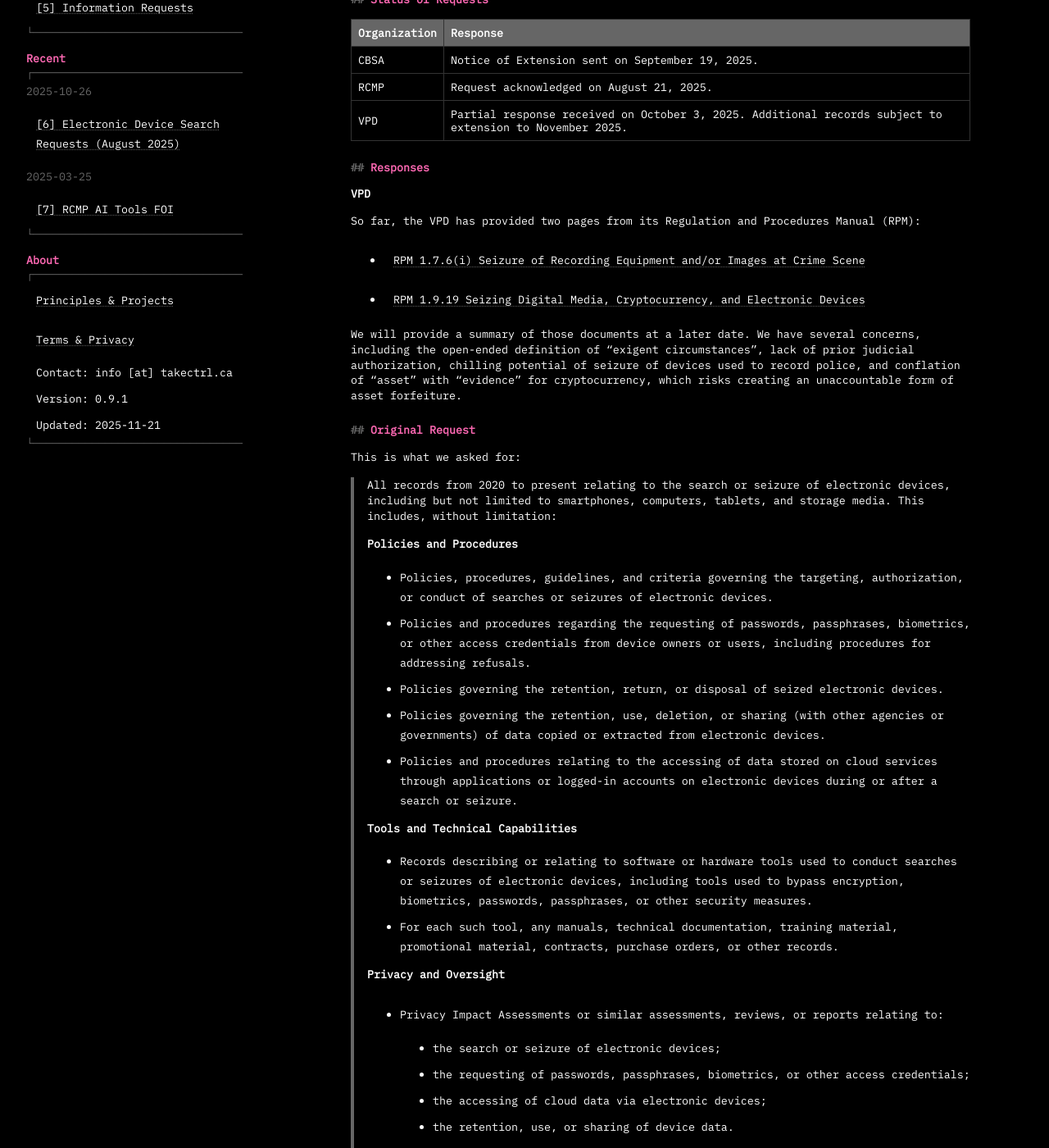
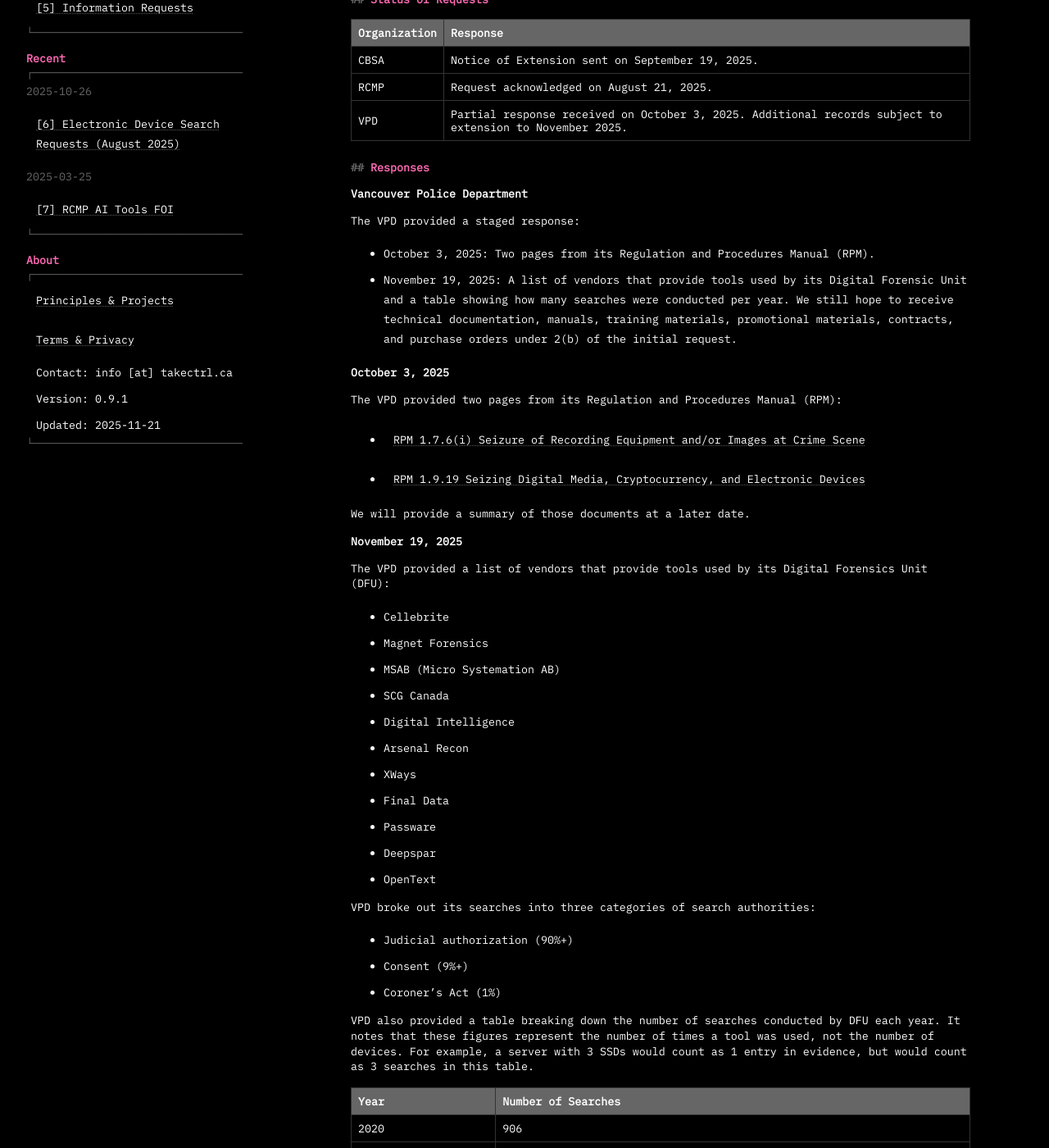
Before and after one commit to gmcmullen/takectrl.ca, a Jekyll site: the page built from _projects/device-searches.md, in a window 1280 px wide and 1400 px high, scrolled down 567 px. Shown: the whole window at 82% size. Built offline with Jekyll 4.4.1, drawn with Linux system fonts in a browser that asks for light colours; some of the changed text lies outside the part shown.

Commit message:
Update device-searches.md

```diff
--- a/_projects/device-searches.md
+++ b/_projects/device-searches.md
@@ -8,7 +8,7 @@
 ---
 # Electronic Device Searches
 
-*Updated: October 9, 2025*
+*Updated: November 21, 2025*
 
 In August 2025, we made access to information and freedom of information requests to the Royal Canadian Mounted Police (RCMP), Canada Border Services Agency (CBSA), and Vancouver Police Department (VPD). We requested information on their policies and procedures for the search and seizure of electronic devices.
 
@@ -22,14 +22,53 @@
 
 ## Responses
 
-### V﻿PD
+### Vancouver Police Department
+The VPD provided a staged response:
+- October 3, 2025: Two pages from its Regulation and Procedures Manual (RPM).
+- November 19, 2025: A list of vendors that provide tools used by its Digital Forensic Unit and a table showing how many searches were conducted per year.
+We still hope to receive technical documentation, manuals, training materials, promotional materials, contracts, and purchase orders under 2(b) of the initial request.
 
-So far, the VPD has provided two pages from its Regulation and Procedures Manual (RPM):
+
+
+#### October 3, 2025
+
+The VPD provided two pages from its Regulation and Procedures Manual (RPM):
 
 * [RPM 1.7.6(i) Seizure of Recording Equipment and/or Images at Crime Scene](/files/2025-FOI-VPD-Device-Search/RPM-1.7.6(i)-Seizure-of-Recording-Equipment.pdf)[](/files/2025-FOI-VPD-Device-Search/RPM-1.9.19-Seizing-Digital-Media-Cryptocurrency-and-Electronic-Devices.pdf)
 * [RPM 1.9.19 Seizing Digital Media, Cryptocurrency, and Electronic Devices](/files/2025-FOI-VPD-Device-Search/RPM-1.9.19-Seizing-Digital-Media-Cryptocurrency-and-Electronic-Devices.pdf)
 
-We will provide a summary of those documents at a later date. We have several concerns, including the open-ended definition of "exigent circumstances", lack of prior judicial authorization, chilling potential of seizure of devices used to record police, and conflation of “asset” with “evidence” for cryptocurrency, which risks creating an unaccountable form of asset forfeiture.
+We will provide a summary of those documents at a later date.
+
+#### November 19, 2025
+
+The VPD provided a list of vendors that provide tools used by its Digital Forensics Unit (DFU):
+- Cellebrite
+- Magnet Forensics
+- MSAB (Micro Systemation AB)
+- SCG Canada
+- Digital Intelligence
+- Arsenal Recon
+- XWays
+- Final Data
+- Passware
+- Deepspar
+- OpenText
+
+VPD broke out its searches into three categories of search authorities:
+- Judicial authorization (90%+)
+- Consent (9%+)
+- Coroner's Act (1%)
+
+VPD also provided a table breaking down the number of searches conducted by DFU each year. It notes that these figures represent the number of times a tool was used, not the number of devices. For example, a server with 3 SSDs would count as 1 entry in evidence, but would count as 3 searches in this table.
+
+| **Year** | **Number of Searches** |
+|-------|------------------------|
+| 2020  |    906 |
+| 2021  |   1286 |
+| 2022  |    943 |
+| 2023  |   1063 |
+| 2024  |    849 |
+| 2025  |    510 (YTD) |
 
 ## Original Request
 
```
